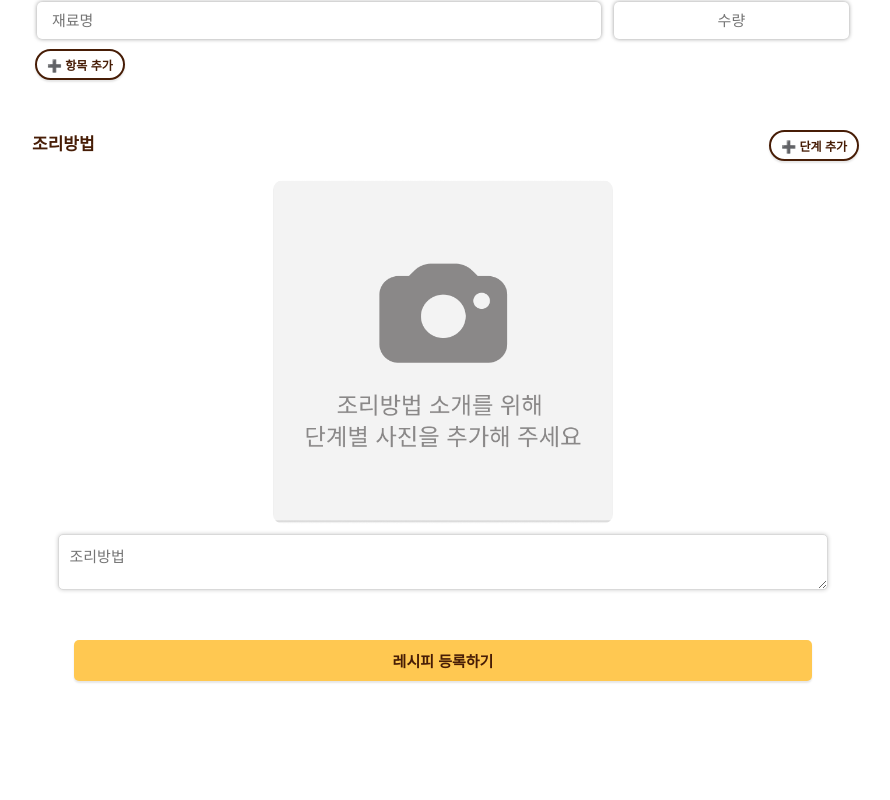
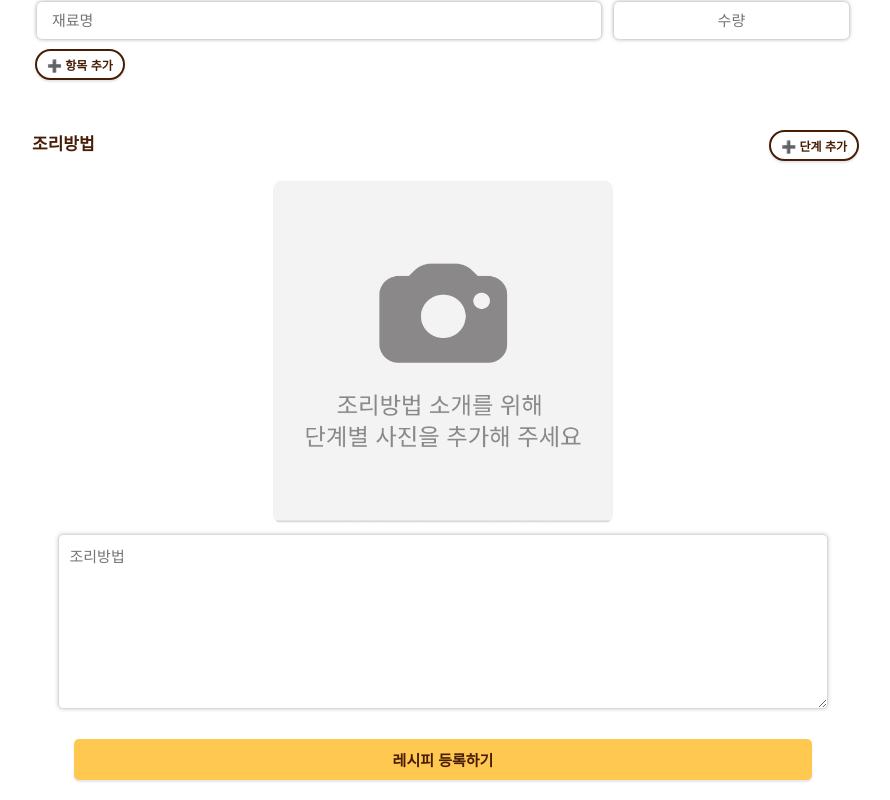
Before and after one commit to Likelion-at-SMWU-12th/DreamPatissier-Client, a React (Create React App) app in the folder dream/: page /recipes/write in a window 1280 px wide. Shown: the part 856-1656 px from the top of the page, without its empty margins (197-1087 px from the left). Before the commit the page ends 1557 px from the top, so only its background shows below. Built offline with nearby package versions, Linux system fonts and the light colour scheme.

Commit message:
[Stlye] 레시피 작성 UI 최종 완성

```diff
--- a/dream/src/pages/recipes/WriteRecipe.js
+++ b/dream/src/pages/recipes/WriteRecipe.js
@@ -211,6 +211,7 @@ const WriteRecipe = () => {
                   />
                 </div>
                 <textarea
+                  rows="9"
                   className="text-explain"
                   placeholder="조리방법"
                   value={step.description}
--- a/dream/src/styles/WriteRecipe.css
+++ b/dream/src/styles/WriteRecipe.css
@@ -136,6 +136,7 @@
 .recipe-save-button {
   width: 85%;
   margin: 20px auto;
+  margin-top: 0px;
   padding: 10px 0;
   font-size: 15px;
   font-weight: bold;
```
